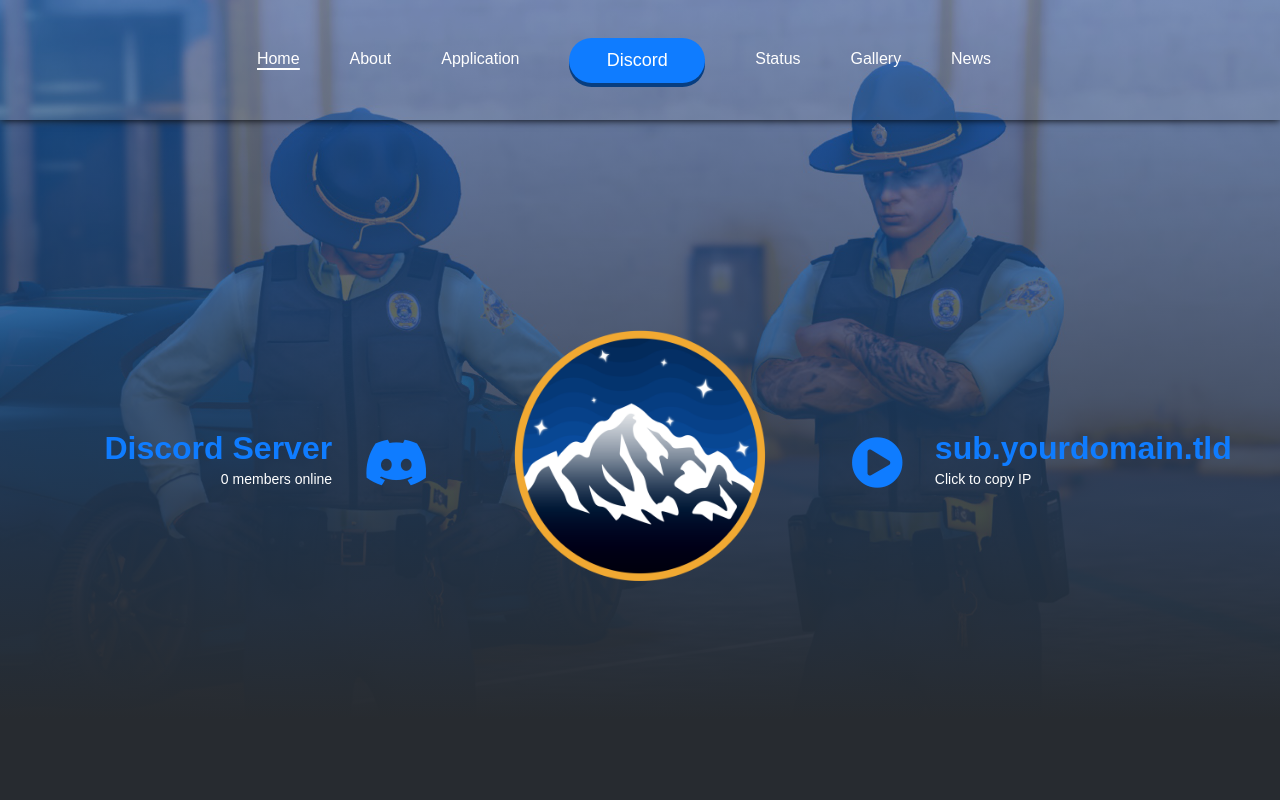
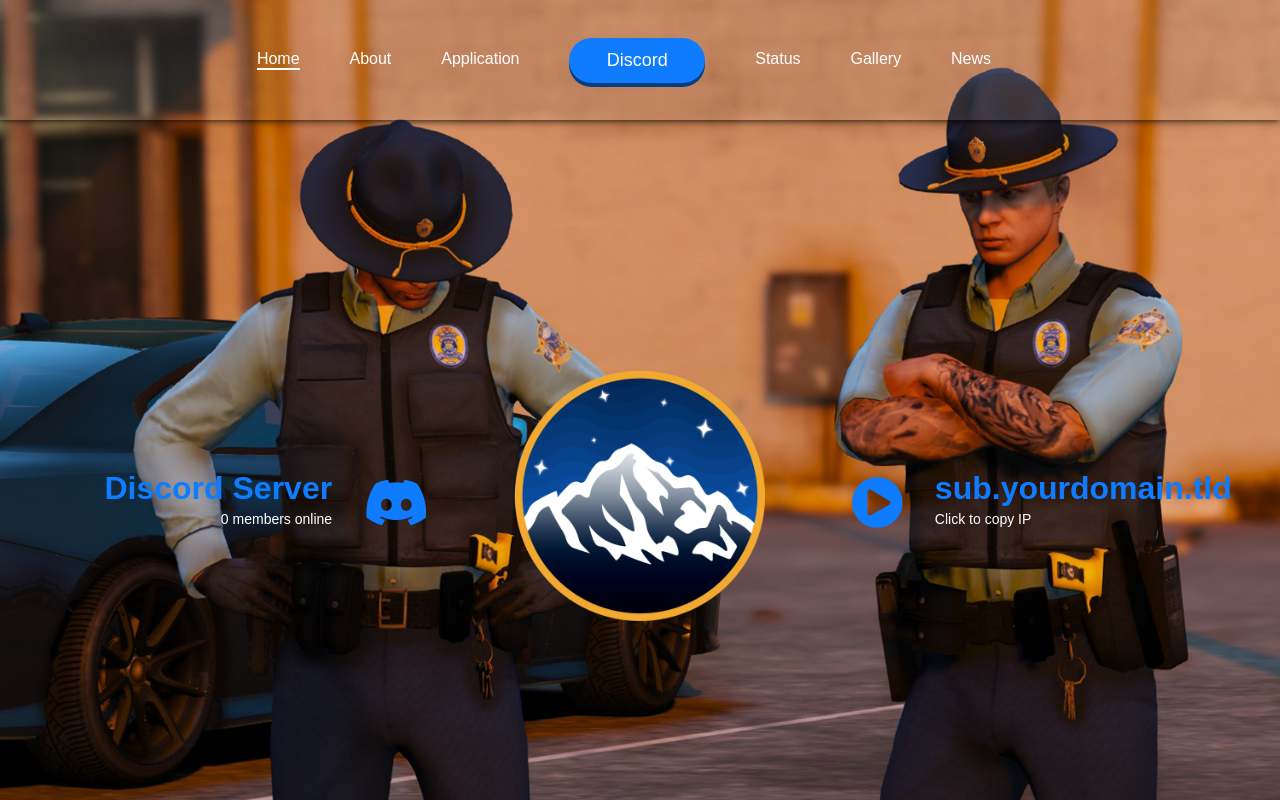
Before and after one commit to RyanTheDev12/Community-Template, a PHP site: page / in a window 1280 px wide. Run offline with PHP 8.4, Linux system fonts and the light colour scheme; data that the repository does not hold is empty; some libraries are stand-ins or nearby versions; some web fonts are replaced.

Commit message:
Update index.php

```diff
--- a/index.php
+++ b/index.php
@@ -181,7 +181,7 @@
 
 		.body {
 			display: flex;
-			height: 90vh;
+			height: 100vh;
 			width: 100%;
 			background-size: cover;
 			background-repeat: no-repeat;
@@ -210,7 +210,6 @@
 			width: 100%;
 			position: absolute;
 			z-index: 2;
-			background-image: linear-gradient(rgba(<?php echo $colorrgb ?>, .5), rgba(39, 43, 48, 1));
 			align-items: flex-end;
 			justify-content: center;
 			text-align: center;
```
